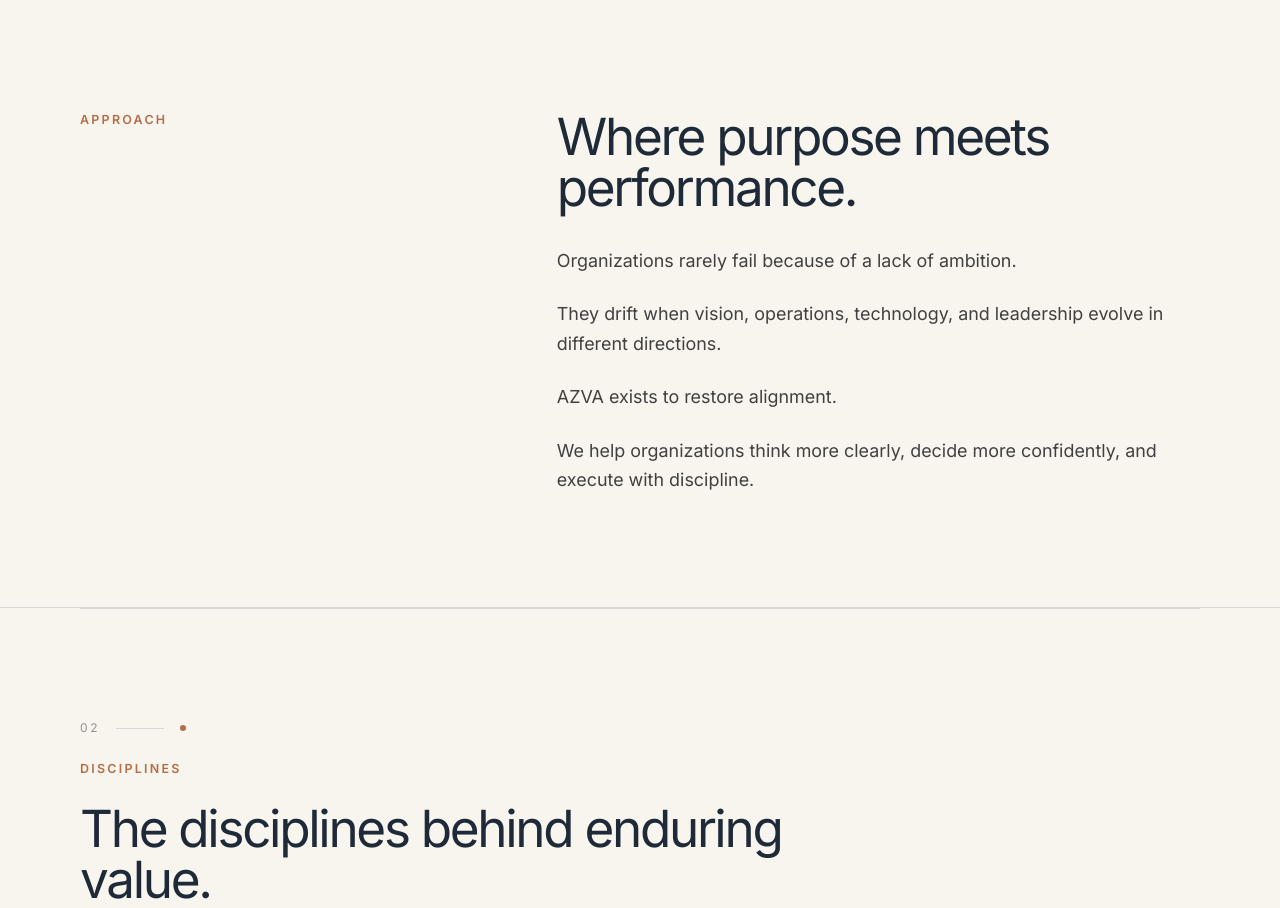
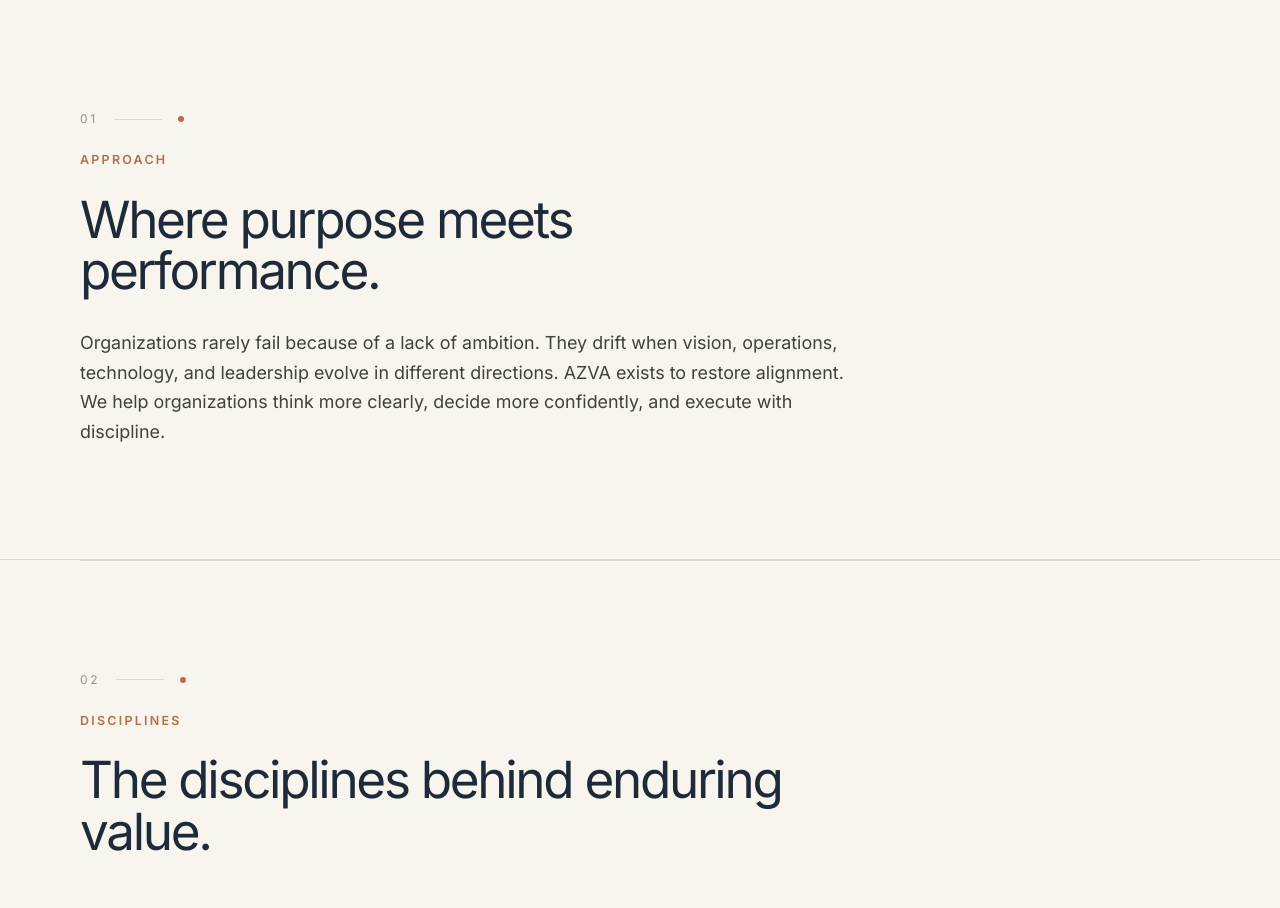
Before and after one commit to mazk33/azva, a Next.js app: page / in a window 1280 px wide. Shown: the part 836-1744 px from the top of the page. Built offline with nearby package versions, Linux system fonts and the light colour scheme.

Commit message:
Convert approach header to chapter marker

```diff
--- a/src/app/page.tsx
+++ b/src/app/page.tsx
@@ -90,27 +90,13 @@ export default function Home() {
       </section>
       <FadeIn>
         <section id="approach" className="section-azva azva-chapter border-t border-[var(--azva-border)]">
-          <div className="container-azva grid gap-12 lg:grid-cols-[0.8fr_1.2fr]">
-            <div>
-              <p className="eyebrow mb-6">Approach</p>
-            </div>
-
-            <div>
-              <h2 className="heading-xl">Where purpose meets performance.</h2>
-
-              <div className="mt-8 space-y-6 body-lg">
-                <p>Organizations rarely fail because of a lack of ambition.</p>
-                <p>
-                  They drift when vision, operations, technology, and leadership evolve in different
-                  directions.
-                </p>
-                <p>AZVA exists to restore alignment.</p>
-                <p>
-                  We help organizations think more clearly, decide more confidently, and execute with
-                  discipline.
-                </p>
-              </div>
-            </div>
+          <div className="container-azva">
+            <SectionHeader
+              label="Approach"
+              title="Where purpose meets performance."
+              index="01"
+              copy="Organizations rarely fail because of a lack of ambition. They drift when vision, operations, technology, and leadership evolve in different directions. AZVA exists to restore alignment. We help organizations think more clearly, decide more confidently, and execute with discipline."
+            />
           </div>
         </section>
       </FadeIn>
```
